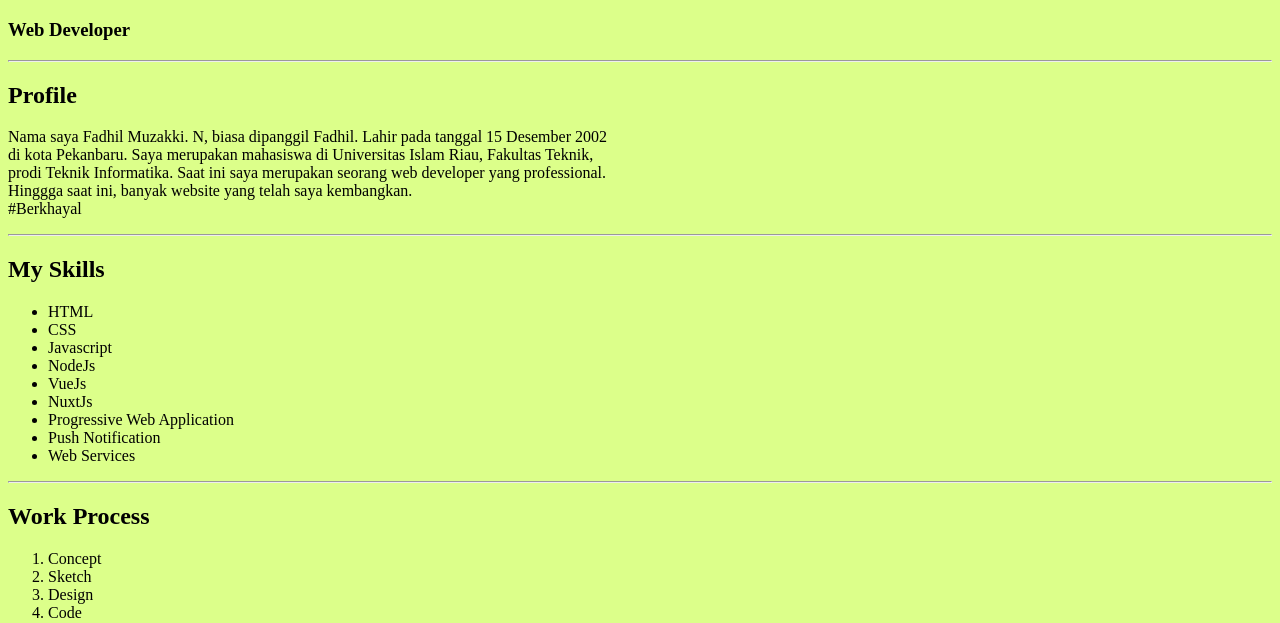
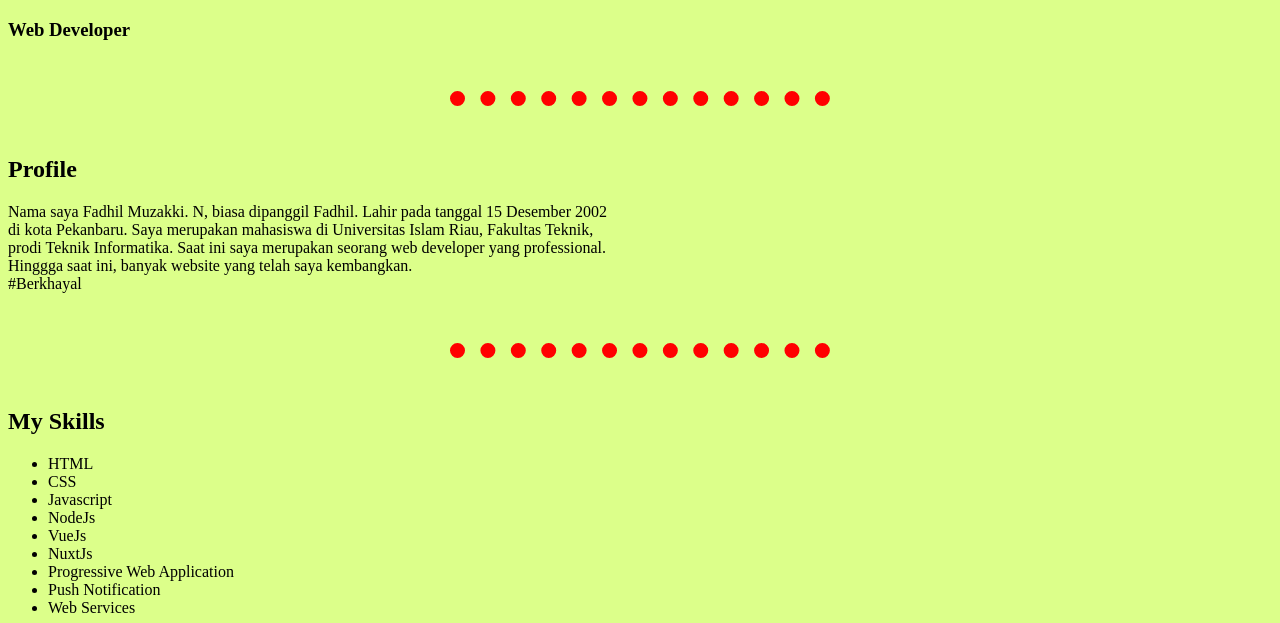
Before and after one commit to fadhilmuzakkin/Tugas_P1, a plain HTML site: page index.html in a window 1280 px wide. Shown: the part 173-796 px from the top of the page. Drawn offline with Linux system fonts and the light colour scheme.

Commit message:
Latihan 3.3: Merias Horizontal Rule

```diff
--- a/main.css
+++ b/main.css
@@ -1,3 +1,12 @@
 body{
     background-color: rgb(220, 255, 138);
 }
+hr{
+    margin-top: 50px;
+    margin-bottom: 50px ;
+    border-width: 15px;
+    border-style: none;
+    border-top-style: dotted;
+    width: 30%;
+    border-color:red ;
+}
```
